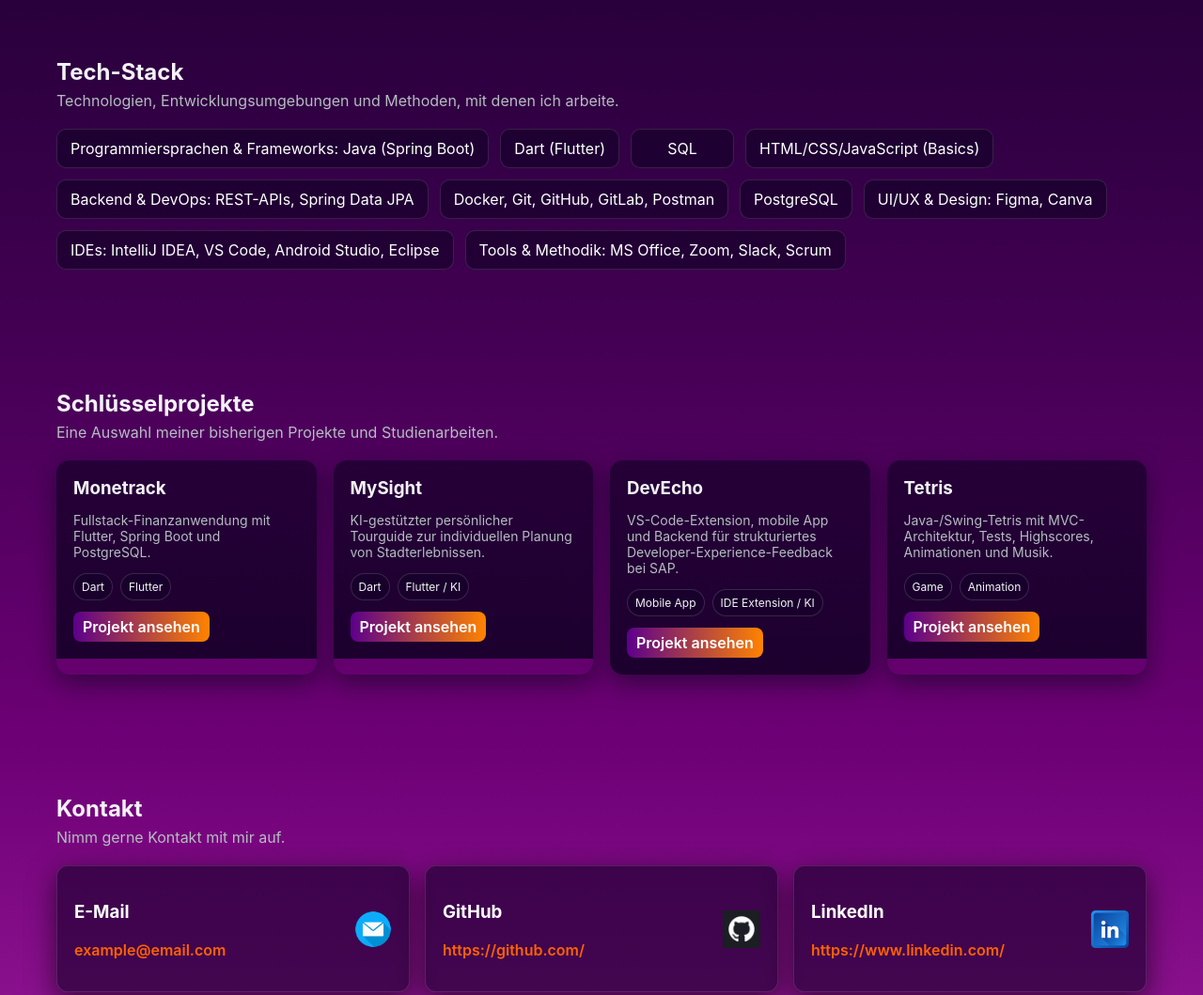
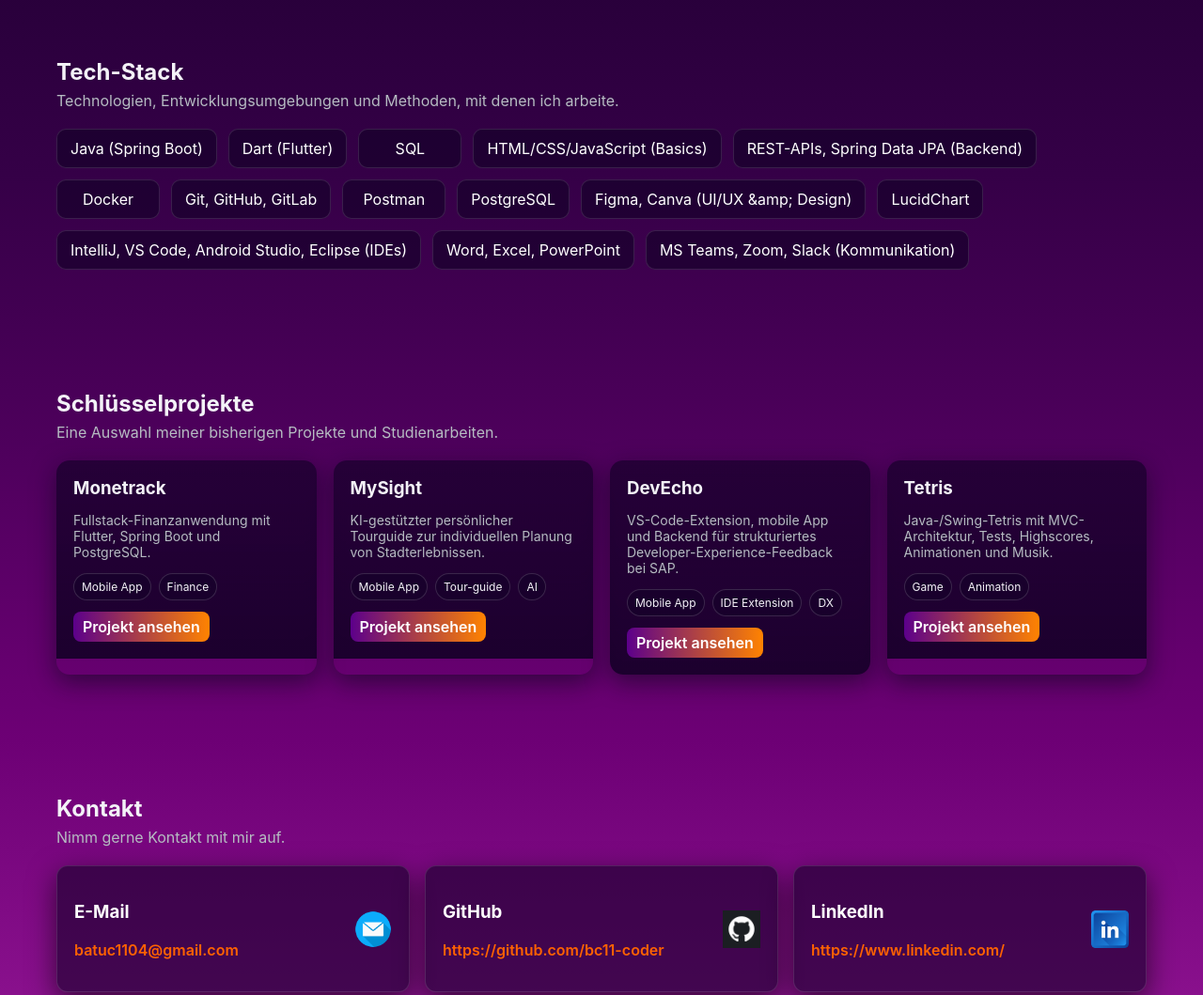
Before and after one commit to bc11-coder/github-portfolio, a plain HTML site: page index.html in a window 1280 px wide. Shown: the part 1020-2079 px from the top of the page at 94% size. Drawn offline with Linux system fonts and the light colour scheme.

Commit message:
Add Project information

```diff
--- a/index.html
+++ b/index.html
@@ -36,7 +36,7 @@
 				<div class="hero-left">
 					<p class="eyebrow" data-i18n="hero.eyebrow">Hi, I'm</p>
 					<h1>Batuhan Can</h1>
-					<p class="hero-sub" data-i18n="hero.sub">Wirtschaftsinformatik-Student mit Begeisterung für moderne Softwarelösungen, Mobile Apps, Backends und KI-Anwendungen.</p>
+					<p class="hero-sub" data-i18n="hero.sub">Wirtschaftsinformatik-Student mit Begeisterung für moderne Softwarelösungen, Mobile Apps, Frontend- und Backend-Enwicklung sowie KI-Anwendungen.</p>
 					<div class="hero-ctas">
 						<a class="btn primary" href="#projects" data-i18n="hero.projects">View Projects</a>
 						<a class="btn ghost" href="#contact" data-i18n="hero.contact">Contact Me</a>
@@ -54,7 +54,7 @@
 			<div class="container">
 				<div class="section-header">
 					<h2 data-i18n="about.title">About me</h2>
-					<p class="section-sub" data-i18n="about.sub">Moin! Ich bin Wirtschaftsinformatik-Student mit Begeisterung für die Entwicklung moderner Softwarelösungen. Mein Schwerpunkt lag bisher auf der Fullstack-Entwicklung von Mobile Apps mit Flutter und Dart sowie von Backends mit Java Spring Boot, SQL und Docker. Ich bin offen für neue Themenfelder, lerne motiviert andere Tech-Stacks kennen und interessiere mich stark für KI-Anwendungen.</p>
+					<p class="section-sub" data-i18n="about.sub">Moin! Ich studiere Wirtschaftsinformatik B.Sc. an der Universität Hamburg mit dem Schwerpunkt Informatik. Durch umfangreiche Uni-Projekte im Team, als auch durch lehrreiche Hobby-Projekte habe ich über die Jahre viel lernen können, insbesondere im Bereich der Softwareentwicklung. Mich begeistert vorallem die Entwicklung moderner Softwarelösungen und KI-Anwendungen. Sowohl am selbstständigen Arbeiten als auch im Team habe ich sehr viel Spaß. Mein Schwerpunkt lag bisher auf der Fullstack-Entwicklung von Mobile Apps mit Flutter und Dart sowie von Backends mit Java Spring Boot, SQL und Docker. Jedoch bin offen und motiviert mich in unbekannten Themenfeldern einzuarbeiten und ständig an neuen Herausforderungen zu wachsen.</p>
 				</div>
 				<div class="about-grid">
 					<div class="about-card">
@@ -67,7 +67,7 @@
 					</div>
 					<div class="about-card">
 						<h3 data-i18n="about.focus">Stärken</h3>
-						<p data-i18n="about.focus.text">Kommunikation, Zeitmanagement, Organisation, Programmierung, Kreativität und Teamfähigkeit. Außerdem bringe ich verlässliches Zeitmanagement, hohe Lernbereitschaft und echte Freude an der Teamarbeit mit.</p>
+						<p data-i18n="about.focus.text">Kommunikation, Anpassungsfähigkeit, Organisation, Programmierung, Kreativität und Teamfähigkeit. Außerdem bringe ich verlässliches Zeitmanagement und hohe Lernbereitschaft mit und bin stets motiviert.</p>
 					</div>
 				</div>
 			</div>
@@ -80,16 +80,20 @@
 					<p class="section-sub" data-i18n="skills.sub">Technologien, Entwicklungsumgebungen und Methoden, mit denen ich arbeite.</p>
 				</div>
 				<div class="skills-grid">
-					<div class="skill-card" data-i18n="stack.one">Programmiersprachen &amp; Frameworks: Java (Spring Boot)</div>
+					<div class="skill-card" data-i18n="stack.one">Java (Spring Boot)</div>
 					<div class="skill-card" data-i18n="stack.two">Dart (Flutter)</div>
 					<div class="skill-card" data-i18n="stack.three">SQL</div>
 					<div class="skill-card" data-i18n="stack.four">HTML/CSS/JavaScript (Basics)</div>
-					<div class="skill-card" data-i18n="stack.five">Backend &amp; DevOps: REST-APIs, Spring Data JPA</div>
-					<div class="skill-card" data-i18n="stack.six">Docker, Git, GitHub, GitLab, Postman</div>
-					<div class="skill-card" data-i18n="stack.seven">PostgreSQL</div>
-					<div class="skill-card" data-i18n="stack.eight">UI/UX &amp; Design: Figma, Canva</div>
-					<div class="skill-card" data-i18n="stack.nine">IDEs: IntelliJ IDEA, VS Code, Android Studio, Eclipse</div>
-					<div class="skill-card" data-i18n="stack.ten">Tools &amp; Methodik: MS Office, Zoom, Slack, Scrum</div>
+					<div class="skill-card" data-i18n="stack.five">REST-APIs, Spring Data JPA (Backend)</div>
+					<div class="skill-card" data-i18n="stack.six">Docker</div>
+					<div class="skill-card" data-i18n="stack.seven">Git, GitHub, GitLab</div>
+					<div class="skill-card" data-i18n="stack.eight">Postman</div>
+					<div class="skill-card" data-i18n="stack.nine">PostgreSQL</div>
+					<div class="skill-card" data-i18n="stack.ten">Figma, Canva (UI/UX &amp; Design)</div>
+					<div class="skill-card" data-i18n="stack.eleven">LucidChart</div>
+					<div class="skill-card" data-i18n="stack.twelve">IntelliJ, VS Code, Android Studio, Eclipse (IDEs)</div>
+					<div class="skill-card" data-i18n="stack.thirteen">Word, Excel, PowerPoint</div>
+					<div class="skill-card" data-i18n="stack.fourteen">MS Teams, Zoom, Slack (Kommunikation)</div>
 				</div>
 			</div>
 		</section>
@@ -105,8 +109,8 @@
 						<div class="project-bg" style="background-image: url('assets/images/project-1.jpg')"></div>
 						<div class="project-content">
 							<h3 data-i18n="project.one">Monetrack</h3>
-							<p class="muted" data-i18n="project.one.description">Fullstack-Finanzanwendung mit Flutter, Spring Boot und PostgreSQL.</p>
-							<div class="tags"><span>Dart</span><span>Flutter</span></div>
+							<p class="muted" data-i18n="project.one.description">Fullstack Expense-Tracker-App, für einen besseren Überblick und mehr Kontrolle über das eigene Budget.</p>
+							<div class="tags"><span>Mobile App</span><span>Finance</span></div>
 							<span class="project-cta" data-i18n="project.view">View Project</span>
 						</div>
 					</a>
@@ -115,8 +119,8 @@
 						<div class="project-bg" style="background-image: url('assets/images/project-2.jpg')"></div>
 						<div class="project-content">
 							<h3 data-i18n="project.two">MySight</h3>
-							<p class="muted" data-i18n="project.two.description">KI-gestützter persönlicher Tourguide zur individuellen Planung von Stadterlebnissen.</p>
-							<div class="tags"><span>Dart</span><span data-i18n="project.two.tag2">Flutter / KI</span></div>
+							<p class="muted" data-i18n="project.two.description">KI-gestützter persönlicher Tourguide zur individuellen Planung von Stadterlebnissen nach eigenen Vorlieben.</p>
+							<div class="tags"><span>Mobile App</span><span>Tour-guide</span><span>AI</span></div>
 							<span class="project-cta" data-i18n="project.view">View Project</span>
 						</div>
 					</a>
@@ -126,7 +130,7 @@
 						<div class="project-content">
 							<h3 data-i18n="project.three">DevEcho</h3>
 							<p class="muted" data-i18n="project.three.description">VS-Code-Extension, mobile App und Backend für strukturiertes Developer-Experience-Feedback bei SAP.</p>
-							<div class="tags"><span>Mobile App</span><span data-i18n="project.three.tag2">IDE Extension / KI</span></div>
+							<div class="tags"><span>Mobile App</span><span>IDE Extension</span><span>DX</span></div>
 							<span class="project-cta" data-i18n="project.view">View Project</span>
 						</div>
 					</a>
@@ -155,12 +159,12 @@
 					<div class="contact-card">
 					<img class="contact-icon" src="assets/media/Email-Icon.png" alt="E-Mail">
 					<h3 data-i18n="contact.email">E-Mail</h3>
-					<p><a href="mailto:example@email.com">example@email.com</a></p>
+					<p><a href="mailto:batuc1104@gmail.com">batuc1104@gmail.com</a></p>
 				</div>
 				<div class="contact-card">
 					<img class="contact-icon" src="assets/media/Github-Icon.png" alt="GitHub">
 					<h3>GitHub</h3>
-					<p><a href="https://github.com/">https://github.com/</a></p>
+					<p><a href="https://github.com/bc11-coder">https://github.com/bc11-coder</a></p>
 				</div>
 				<div class="contact-card">
 					<img class="contact-icon" src="assets/media/LinkedIn-Icon.png" alt="LinkedIn">
--- a/js/script.js
+++ b/js/script.js
@@ -13,9 +13,11 @@
 			'about.background.text': 'Wirtschaftsinformatik B.Sc. an der Universität Hamburg, aktuell im 6. Semester.',
 			'about.focus': 'Stärken', 'about.focus.text': 'Kommunikation, Zeitmanagement, Organisation, Programmierung, Kreativität und Teamfähigkeit. Außerdem bringe ich verlässliches Zeitmanagement, hohe Lernbereitschaft und echte Freude an der Teamarbeit mit.',
 			'skills.title': 'Tech-Stack', 'skills.sub': 'Technologien, Entwicklungsumgebungen und Methoden, mit denen ich arbeite.',
-			'stack.one': 'Programmiersprachen & Frameworks: Java (Spring Boot)', 'stack.two': 'Dart (Flutter)', 'stack.three': 'SQL', 'stack.four': 'HTML/CSS/JavaScript (Basics)',
-			'stack.five': 'Backend & DevOps: REST-APIs, Spring Data JPA', 'stack.six': 'Docker, Git, GitHub, GitLab, Postman', 'stack.seven': 'PostgreSQL',
-			'stack.eight': 'UI/UX & Design: Figma, Canva', 'stack.nine': 'IDEs: IntelliJ IDEA, VS Code, Android Studio, Eclipse', 'stack.ten': 'Tools & Methodik: MS Office, Zoom, Slack, Scrum',
+			'stack.one': 'Java (Spring Boot)', 'stack.two': 'Dart (Flutter)', 'stack.three': 'SQL', 'stack.four': 'HTML/CSS/JavaScript (Basics)',
+			'stack.five': 'REST-APIs, Spring Data JPA (Backend)', 'stack.six': 'Docker', 'stack.seven': 'Git, GitHub, GitLab',
+			'stack.eight': 'Postman', 'stack.nine': 'PostgreSQL', 'stack.ten': 'Figma, Canva (UI/UX &amp; Design)',
+			'stack.eleven': 'LucidChart', 'stack.twelve': 'IntelliJ, VS Code, Android Studio, Eclipse (IDEs)',
+			'stack.thirteen': 'Word, Excel, PowerPoint', 'stack.fourteen': 'MS Teams, Zoom, Slack (Kommunikation)',
 			'projects.title': 'Schlüsselprojekte', 'projects.sub': 'Eine Auswahl meiner bisherigen Projekte und Studienarbeiten.',
 			'detail.projectType': 'Projektart', 'detail.semester': 'Semester', 'detail.description.heading': 'Beschreibung', 'detail.innovation': 'Innovation & Kundennutzen', 'detail.roadmap': 'Produkt-Roadmap', 'detail.context': 'Kontext & Zielsetzung', 'detail.components': 'Systemkomponenten', 'detail.setup': 'Getting Started', 'detail.pending': 'Weitere Details werden ergänzt.', 'detail.link': 'Projektlink (wird ergänzt)',
 			'project.one': 'Monetrack', 'project.one.description': 'Fullstack-Finanzanwendung mit Flutter, Spring Boot und PostgreSQL.', 'project.two': 'MySight', 'project.two.description': 'KI-gestützter persönlicher Tourguide zur individuellen Planung von Stadterlebnissen.',
```
Also changed, not shown: projects/projekt-1.html (+4 -4 lines), projects/projekt-2.html (+7 -1 lines), projects/projekt-3.html (+6 -4 lines), projects/projekt-4.html (+5 -3 lines).
